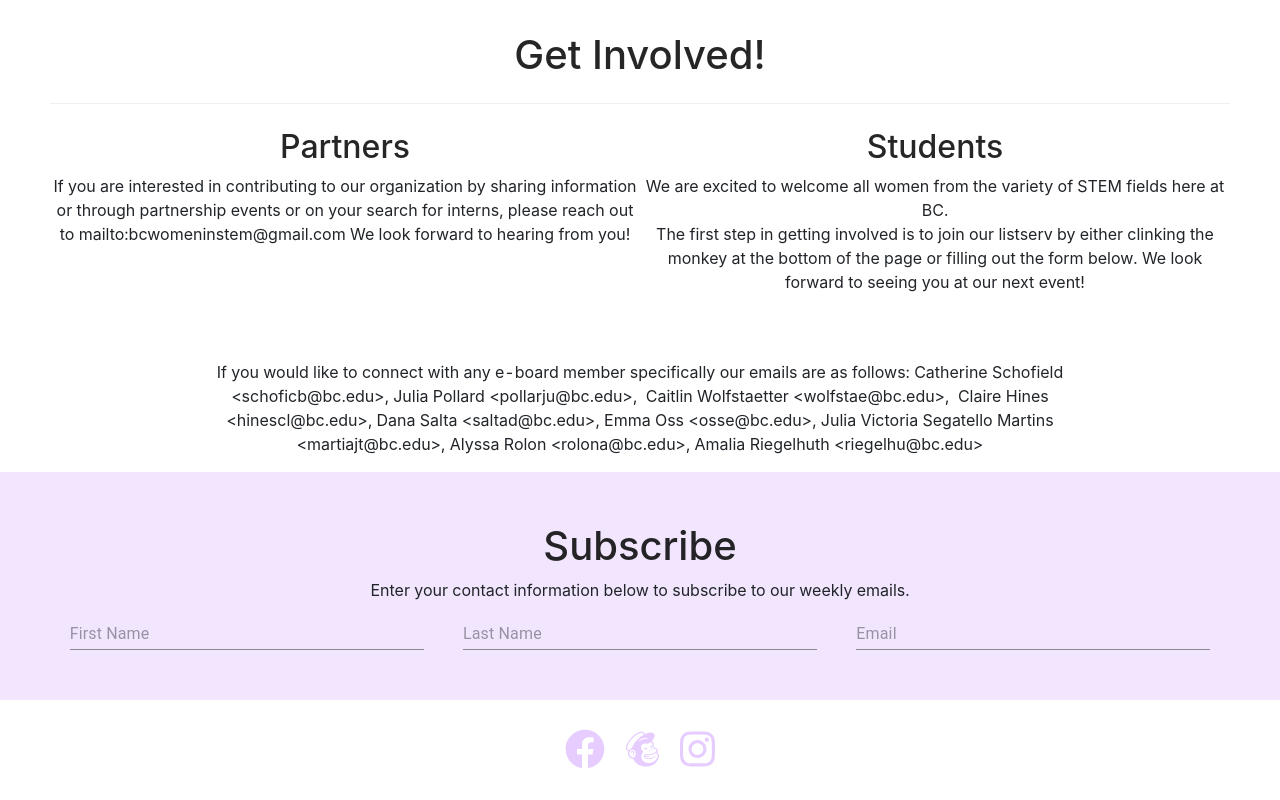
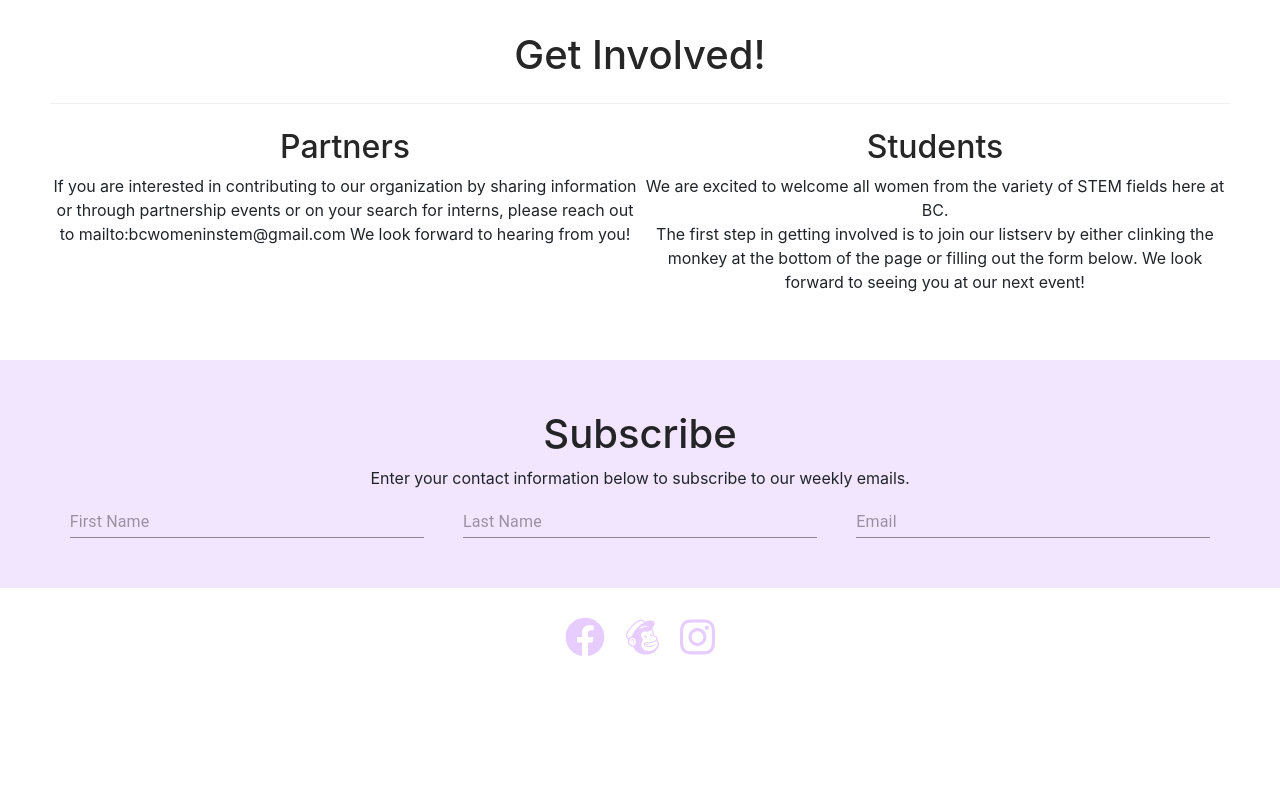
Before and after one commit to bolgera129/womeninstem, a React (Create React App) app: page /contact in a window 1280 px wide. Shown: the part 1064-1864 px from the top of the page. After the commit the page ends 1752 px from the top, so only its background shows below. Built offline with nearby package versions, Linux system fonts and the light colour scheme.

Commit message:
got rid of contacts

```diff
--- a/src/Components/Contact.js
+++ b/src/Components/Contact.js
@@ -43,28 +43,7 @@ export default function Contact(){
                     </Grid>
                 </Grid>
             </div>
-            <Grid item container justify = 'center'>
-                <Grid lg = {2}>
-
-                </Grid>
-                <Grid lg = {8}>
-                    <p>
-                        {`If you would like to connect with any e-board member specifically our emails are as follows: Catherine Schofield <schoficb@bc.edu>,
-                        Julia Pollard <pollarju@bc.edu>,
-                        Caitlin Wolfstaetter <wolfstae@bc.edu>,
-                        Claire Hines <hinescl@bc.edu>,
-                        Dana Salta <saltad@bc.edu>,
-                        Emma Oss <osse@bc.edu>,
-                        Julia Victoria Segatello Martins <martiajt@bc.edu>,
-                        Alyssa Rolon <rolona@bc.edu>,
-                        Amalia Riegelhuth <riegelhu@bc.edu>`}
-                    </p>
-                </Grid>
-                <Grid lg = {2}>
-
-                </Grid>
-            </Grid>
-            {/* <div style = {{width : '100%', backgroundColor : '#cc99ff'}}> */}
+                        {/* <div style = {{width : '100%', backgroundColor : '#cc99ff'}}> */}
                 <div style = {{backgroundColor: "#f2e6ff", width: '100%', borderWidth:'5px', height:'100%'}}>
                     <Grid container className = "padding20">
                         <Grid lg = {12}>
```
